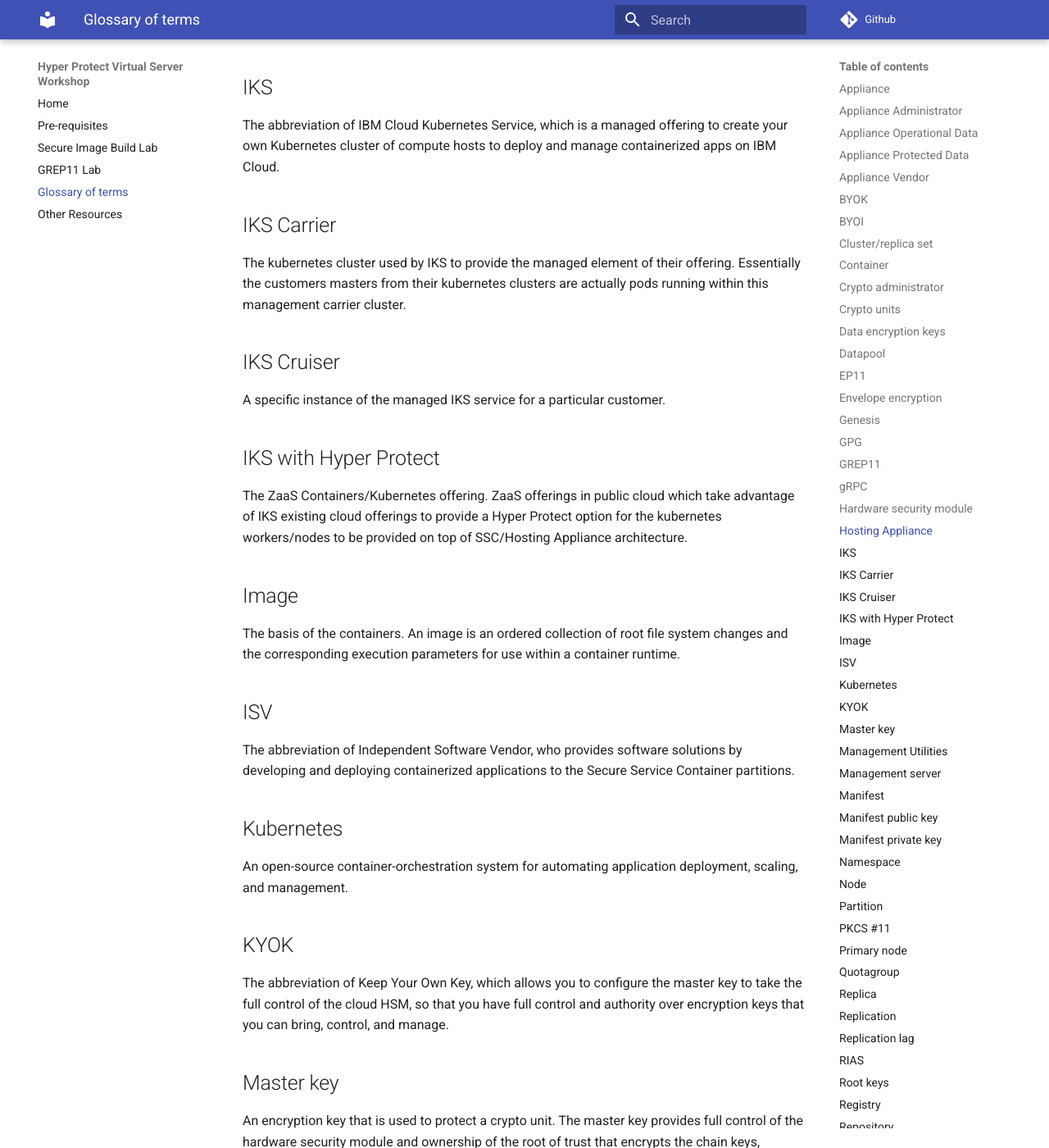
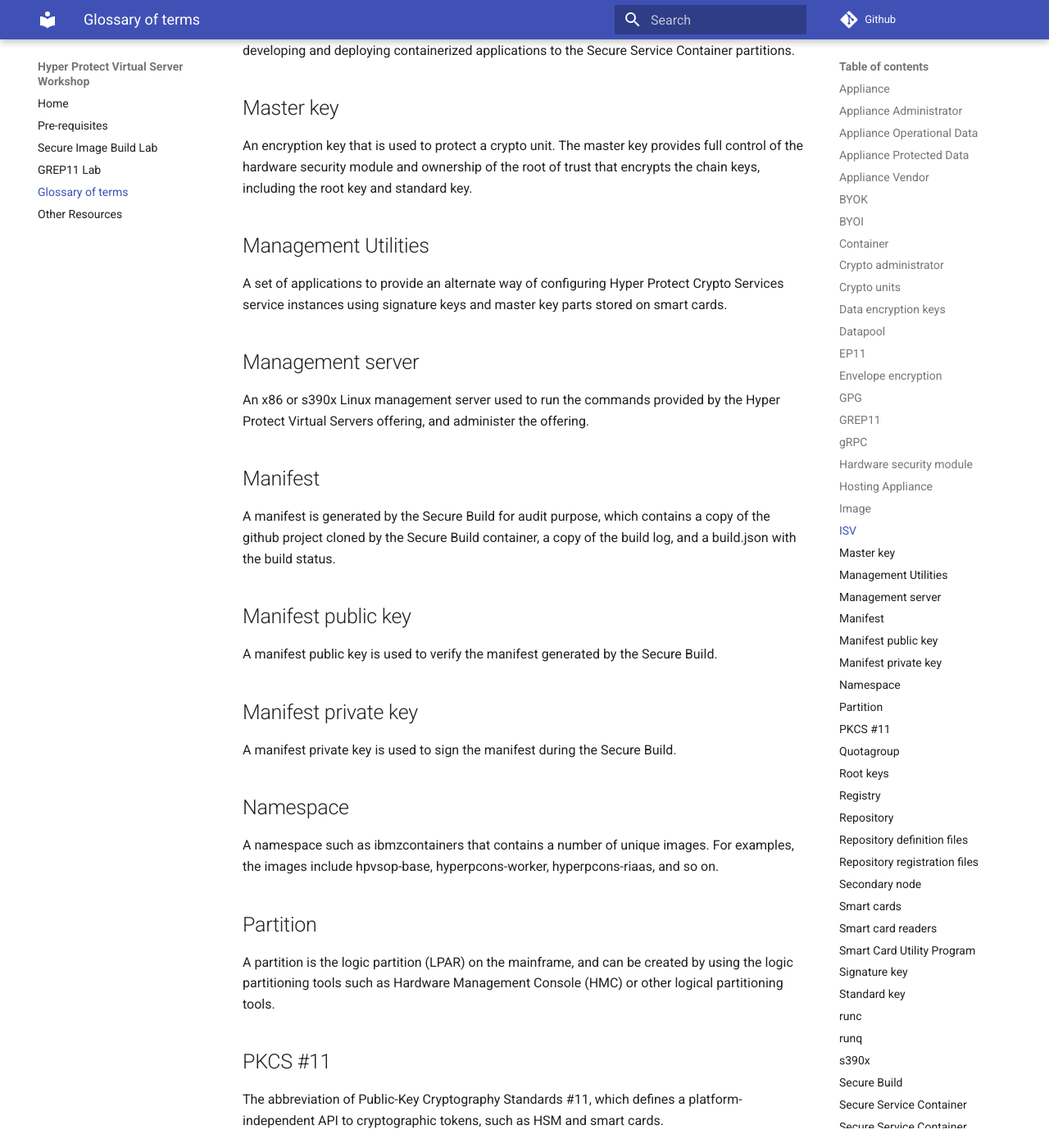
Before and after one commit to ibm-wsc/hyper-protect-virtual-servers-workshop, an MkDocs documentation site: the page built from docs/glossary.md, in a window 1280 px wide and 1400 px high, scrolled down 3168 px. Shown: the whole window at 82% size. Built offline with MkDocs 1.6.1 and Material for MkDocs 9.7.7, drawn with Linux system fonts in a browser that asks for light colours; some of the changed text lies outside the part shown.

Commit message:
updated glossary

```diff
--- a/docs/glossary.md
+++ b/docs/glossary.md
@@ -1,7 +1,7 @@
-ZaaS terminology consolidates the terms for all the ZaaS offerings in alphabetical order to help both customers and internal team members to understand our offerings better.
+This glossary of terms consolidates the terms for the Hyper Protect Virtual Server offering in alphabetical order to help both customers and internal team members to understand our offering better.
 
 ## Appliance
-IBM Secure Service Container based appliance provided by an Appliance Vendor. From Hosting Appliance perspective, it is the combination of IBM Secure Service Container and Hosting Appliance.
+IBM Secure Service Container based appliance provided by an Appliance Vendor. From Hosting Appliance perspective, it is the combination of IBM Secure Service Container and the Hyper Protect Virtual Server Hosting Appliance.
 
 ## Appliance Administrator
 The person administrating an appliance which includes tasks, such as configuring storage, or memory to the appliance or performing other configuration tasks through the API provided by SSC/the Hosting Appliance.
@@ -19,10 +19,7 @@ An internal, or external exploiter of SSC, packaging SSC into an appliance.
 The abbreviation of Bring Your Own Key, which allows you to import your existing keys to Hyper Protect Crypto Services service instances that protect your keys with advanced encryption.
 
 ## BYOI
-The abbreviation of Bring Your Own Image, which is a part of IBM Hyper Protect Virtual Servers solution to support the development and deployment of your own container images on top of the Secure Service Container framework.
-
-## Cluster/replica set
-A node cluster across Availability Zones provisioned by every Hyper Protect DBaaS service instance. Each cluster consists of three nodes that implement replication and automated failover.
+The abbreviation of Bring Your Own Image, which is a part of IBM Hyper Protect Virtual Server solution to support the development and deployment of your own container images on top of the Secure Service Container framework.
 
 ## Container
 A runtime instance of an Open Container Image (OCI) image.
@@ -45,9 +42,6 @@ The abbreviation of Enterprise PKCS #11, which is specifically designed for cust
 ## Envelope encryption
 The process of encrypting data with a data encryption key and then encrypting the key with a root key that can be fully managed.
 
-## Genesis
-Refer to VPC Gen 2. Also called Next Gen.
-
 ## GPG
 The abbreviation of Gnu Privacy Guard, which is an open standard used for signing, encrypting, and decrypting texts with public and private keys to increase the security of communications.
 
@@ -63,29 +57,11 @@ A physical appliance that provides on-demand encryption, key management, and key
 ## Hosting Appliance
 A technical component within IBM Secure Service Container based appliances, providing the enablement for running Docker-based workloads.
 
-## IKS
-The abbreviation of IBM Cloud Kubernetes Service, which is a managed offering to create your own Kubernetes cluster of compute hosts to deploy and manage containerized apps on IBM Cloud.
-
-## IKS Carrier
-The kubernetes cluster used by IKS to provide the managed element of their offering. Essentially the customers masters from their kubernetes clusters are actually pods running within this management carrier cluster.
-
-## IKS Cruiser
-A specific instance of the managed IKS service for a particular customer.
-
-## IKS with Hyper Protect
-The ZaaS Containers/Kubernetes offering. ZaaS offerings in public cloud which take advantage of IKS existing cloud offerings to provide a Hyper Protect option for the kubernetes workers/nodes to be provided on top of SSC/Hosting Appliance architecture.
-
 ## Image
 The basis of the containers. An image is an ordered collection of root file system changes and the corresponding execution parameters for use within a container runtime.
 
 ## ISV
 The abbreviation of Independent Software Vendor, who provides software solutions by developing and deploying containerized applications to the Secure Service Container partitions.
-
-## Kubernetes
-An open-source container-orchestration system for automating application deployment, scaling, and management.
-
-## KYOK
-The abbreviation of Keep Your Own Key, which allows you to configure the master key to take the full control of the cloud HSM, so that you have full control and authority over encryption keys that you can bring, control, and manage.
 
 ## Master key
 An encryption key that is used to protect a crypto unit. The master key provides full control of the hardware security module and ownership of the root of trust that encrypts the chain keys, including the root key and standard key.
@@ -106,10 +82,7 @@ A manifest public key is used to verify the manifest generated by the Secure Bui
 A manifest private key is used to sign the manifest during the Secure Build.
 
 ## Namespace
-A namespace such as ibmzcontainersthat contains a number of unique images. For examples, the images include hpvsop-base, hyperpcons-worker, hyperpcons-riaas, and so on.
-
-## Node
-Member of a Hyper Protect DBaaS cluster. Nodes in one cluster are runq containers/VMs that run on shared hardware. The equivalent of server in PostgreSQL terms.
+A namespace such as ibmzcontainers that contains a number of unique images. For examples, the images include hpvsop-base, hyperpcons-worker, hyperpcons-riaas, and so on.
 
 ## Partition
 A partition is the logic partition (LPAR) on the mainframe, and can be created by using the logic partitioning tools such as Hardware Management Console (HMC) or other logical partitioning tools.
@@ -117,23 +90,8 @@ A partition is the logic partition (LPAR) on the mainframe, and can be created b
 ## PKCS #11
 The abbreviation of Public-Key Cryptography Standards #11, which defines a platform-independent API to cryptographic tokens, such as HSM and smart cards.
 
-## Primary node
-The cluster member that receives all write operations in Hyper Protect DBaaS.
-
 ## Quotagroup
 The storage assigned to a workload running on an appliance. The appliance administrator assigns FCP, or ECKD based storage to an appliance. He then creates quotagroups, representing parts of the underlying storage. He finally assigns quotagroups to workloads through the appliance API.
-
-## Replica
-The secondary nodes in a Hyper Protect DBaaS cluster. See "Secondary node".
-
-## Replication
-A feature allowing multiple database servers to share the same data, thereby ensuring redundancy and facilitating load balancing.
-
-## Replication lag
-The length of time between the last operation in the primary’s oplog and the last operation applied to a particular secondary.
-
-## RIAS
-The abbreviation of Regional Infrastructure API Service, which offers the APIs associated with providing the VPC User experience for Cloud IaaS. Genesis and control plane sit behind the RIAS API layer.
 
 ## Root keys
 A symmetric wrapping key that is used for encrypting and decrypting other keys that are stored in a data service.
@@ -201,15 +159,6 @@ A tag is used to version images in a repository. For example, latest, 1.2.3.4-de
 ## Trusted Key Entry application
 The application installed as part of the Management Utilities. It uses smart cards to load master keys in service instances and to perform other configuration tasks for service instances.
 
-## VPC
-The abbreviation of Virtual Private Cloud, which is the basis of IBM Cloud IaaS offerings into the future. The User experience is on top of Genesis.
-
-## VPC Gen 1
-Early implementation of VPC on top of pre-existing APIs rather than Genesis control plane.
-
-## VPC Gen 2
-The version of IaaS which provides VPC on top of the pure genesis control plane. This is the first entry point for the ZaaS IaaS.
-
 ## Workload
 The application and data provided and generated by a (running) Workload Image.
 
```
